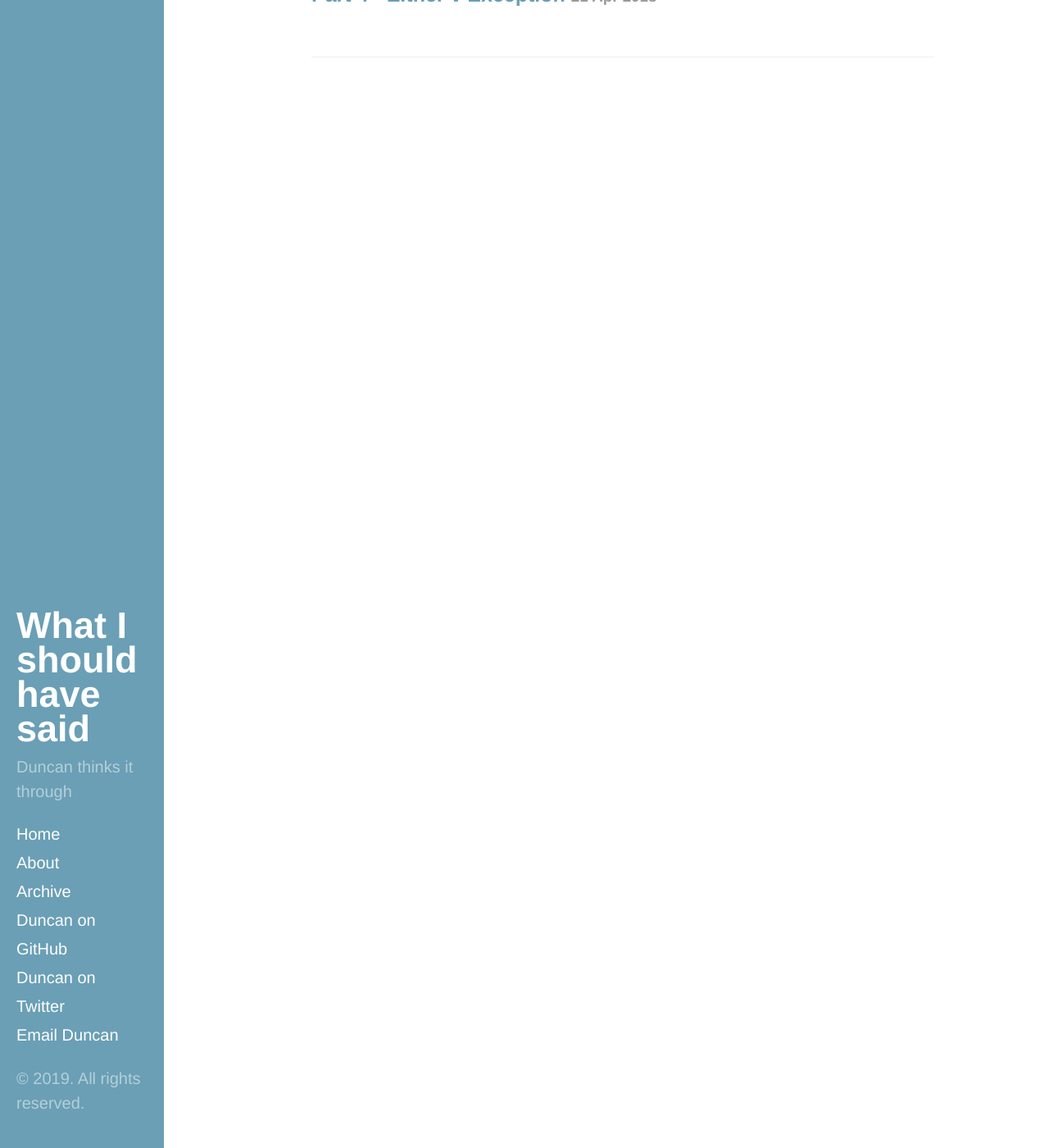
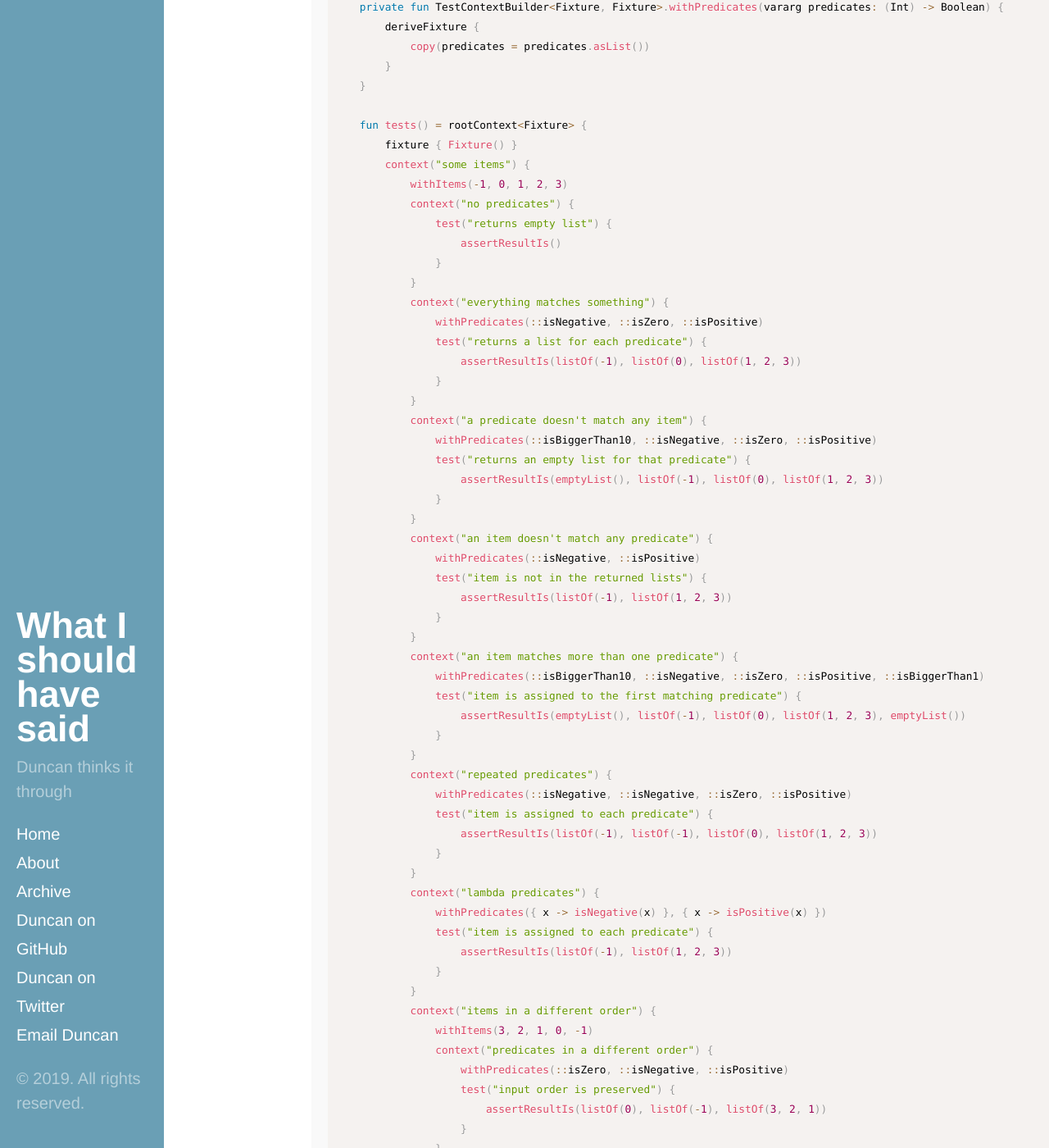
Before and after one commit to dmcg/dmcg.github.io, a Jekyll site: the page built from _posts/2019-02-17-test-driven-to-specification-with-minutest-part2.md, in a window 1280 px wide and 1400 px high, scrolled down 12314 px. Shown: the whole window at 82% size. Built offline with Jekyll 4.4.1, drawn with Linux system fonts in a browser that asks for light colours; comment, search, counter and statistics services are not loaded; some of the changed text lies outside the part shown.

Commit message:
Test driven to specification with minutest - update

````diff
--- a/_posts/2019-02-17-test-driven-to-specification-with-minutest-part2.md
+++ b/_posts/2019-02-17-test-driven-to-specification-with-minutest-part2.md
@@ -268,7 +268,8 @@
                 deriveFixture {
                     // Note that we have added a predicate to allow the same items as the other tests
                     parentFixture.copy(
-                        predicates = listOf(::isBiggerThan10, ::isNegative, ::isZero, ::isPositive))
+                        predicates = listOf(::isBiggerThan10, ::isNegative, ::isZero, ::isPositive)
+                    )
                 }
                 test("returns an empty list for that predicate") {
                     check(items, predicates, listOf(emptyList(), listOf(-1), listOf(0), listOf(1, 2, 3)))
@@ -303,6 +304,7 @@
         fun assertResultIs(vararg expected: List<Int>) {
             assertEquals(expected.asList(), items.partition(predicates))
         }
+
         fun withPredicates(vararg predicates: (Int) -> Boolean) =
             copy(predicates = predicates.asList())
     }
@@ -362,6 +364,7 @@
         fun assertResultIs(vararg expected: List<Int>) {
             assertEquals(expected.asList(), items.partition(predicates))
         }
+
         fun withItems(vararg items: Int) = copy(items = items.asList())
         fun withPredicates(vararg predicates: (Int) -> Boolean) =
             copy(predicates = predicates.asList())
@@ -403,11 +406,10 @@
             }
             context("an item matches more than one predicate") {
                 deriveFixture {
-                    withItems(1, 2, 11)
-                        .withPredicates(::isPositive, ::isBiggerThan10)
+                    withPredicates(::isBiggerThan10, ::isNegative, ::isZero, ::isPositive, ::isBiggerThan1)
                 }
                 test("item is assigned to the first matching predicate") {
-                    assertResultIs(listOf(1, 2, 11), emptyList())
+                    assertResultIs(emptyList(), listOf(-1), listOf(0), listOf(1, 2, 3), emptyList())
                 }
             }
             context("repeated predicates") {
@@ -458,6 +460,107 @@
 }
 ```
 
+Actually, I'm not happy with the deriveFixture calls there - they leak Minutest minutiae into our tests. Luckily this is
+`All Just Kotlin (TM)` and so we can make better named operations to do the job for us. I'm going with `itemsAre` and
+`predicatesAre`. Now our spec reads in a way that we might even show to our customers. Except, perhaps, for the term
+`predicates`.
+
+```kotlin
+class PartitionTests : JUnit5Minutests {
+
+    data class Fixture(
+        val items: List<Int> = emptyList(),
+        val predicates: List<(Int) -> Boolean> = emptyList()
+    ) {
+        fun assertResultIs(vararg expected: List<Int>) {
+            assertEquals(expected.asList(), items.partition(predicates))
+        }
+    }
+
+    private fun TestContextBuilder<Fixture, Fixture>.withItems(vararg items: Int) {
+        deriveFixture {
+            copy(items = items.asList())
+        }
+    }
+
+    private fun TestContextBuilder<Fixture, Fixture>.withPredicates(vararg predicates: (Int) -> Boolean) {
+        deriveFixture {
+            copy(predicates = predicates.asList())
+        }
+    }
+
+    fun tests() = rootContext<Fixture> {
+        fixture { Fixture() }
+        context("some items") {
+            withItems(-1, 0, 1, 2, 3)
+            context("no predicates") {
+                test("returns empty list") {
+                    assertResultIs()
+                }
+            }
+            context("everything matches something") {
+                withPredicates(::isNegative, ::isZero, ::isPositive)
+                test("returns a list for each predicate") {
+                    assertResultIs(listOf(-1), listOf(0), listOf(1, 2, 3))
+                }
+            }
+            context("a predicate doesn't match any item") {
+                withPredicates(::isBiggerThan10, ::isNegative, ::isZero, ::isPositive)
+                test("returns an empty list for that predicate") {
+                    assertResultIs(emptyList(), listOf(-1), listOf(0), listOf(1, 2, 3))
+                }
+            }
+            context("an item doesn't match any predicate") {
+                withPredicates(::isNegative, ::isPositive)
+                test("item is not in the returned lists") {
+                    assertResultIs(listOf(-1), listOf(1, 2, 3))
+                }
+            }
+            context("an item matches more than one predicate") {
+                withPredicates(::isBiggerThan10, ::isNegative, ::isZero, ::isPositive, ::isBiggerThan1)
+                test("item is assigned to the first matching predicate") {
+                    assertResultIs(emptyList(), listOf(-1), listOf(0), listOf(1, 2, 3), emptyList())
+                }
+            }
+            context("repeated predicates") {
+                withPredicates(::isNegative, ::isNegative, ::isZero, ::isPositive)
+                test("item is assigned to each predicate") {
+                    assertResultIs(listOf(-1), listOf(-1), listOf(0), listOf(1, 2, 3))
+                }
+            }
+            context("lambda predicates") {
+                withPredicates({ x -> isNegative(x) }, { x -> isPositive(x) })
+                test("item is assigned to each predicate") {
+                    assertResultIs(listOf(-1), listOf(1, 2, 3))
+                }
+            }
+            context("items in a different order") {
+                withItems(3, 2, 1, 0, -1)
+                context("predicates in a different order") {
+                    withPredicates(::isZero, ::isNegative, ::isPositive)
+                    test("input order is preserved") {
+                        assertResultIs(listOf(0), listOf(-1), listOf(3, 2, 1))
+                    }
+                }
+            }
+        }
+        context("no items") {
+            context("no predicates") {
+                test("returns empty list") {
+                    assertResultIs()
+                }
+            }
+            context("some predicates") {
+                withPredicates(::isNegative, ::isZero, ::isPositive)
+                test("returns an empty list for each predicate") {
+                    assertResultIs(emptyList(), emptyList(), emptyList())
+                }
+            }
+        }
+    }
+}
+```
+
 I won't claim that this is a particularly good specification for our partition - I'm just finding my way with this style
 and find it hard to strike a balance between formality and comprehension. But I do know that had I tried to write a spec
 before writing any code I would have floundered - this way we TDD'd our way to working code quickly, then produced a
````
